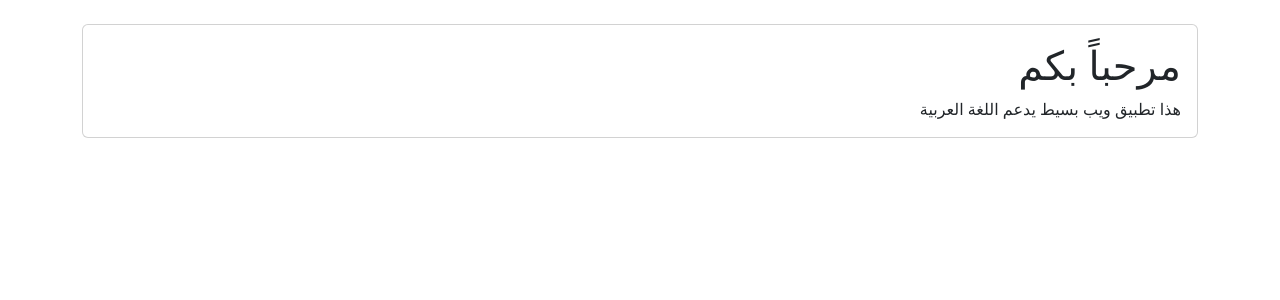
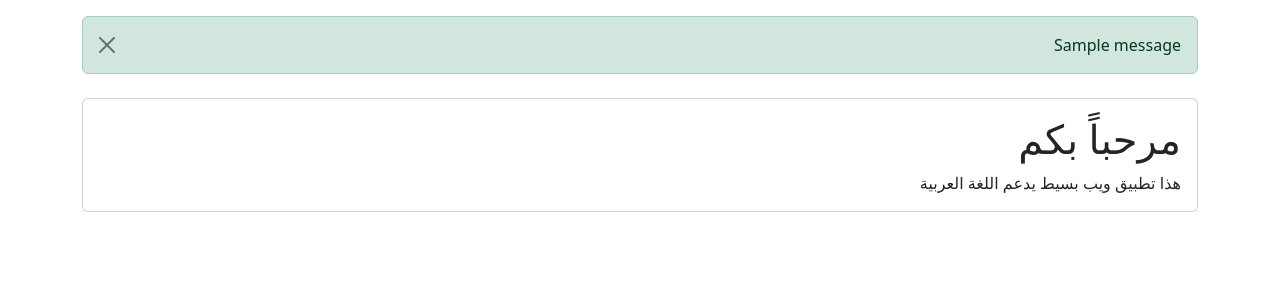
Before and after one commit to Djellal/ceilapp-flask, a Flask app: page / in a window 1280 px wide. Shown: the part 56-356 px from the top of the page. Run offline with Flask 3, Linux system fonts and the light colour scheme; tables that the repository leaves empty hold one stand-in row (values such as "Sample post"); one stand-in notice (Sample message) is shown.

Commit message:
when registering a new user, show notification of success or failure

```diff
--- a/app.py
+++ b/app.py
@@ -42,12 +42,19 @@ def register():
         return redirect(url_for('home'))
     form = RegistrationForm()
     if form.validate_on_submit():
-        user = User(username=form.username.data, email=form.email.data)
-        user.set_password(form.password.data)
-        db.session.add(user)
-        db.session.commit()
-        flash('تم التسجيل بنجاح!')
-        return redirect(url_for('login'))
+        try:
+            user = User(username=form.username.data, email=form.email.data)
+            user.set_password(form.password.data)
+            db.session.add(user)
+            db.session.commit()
+            flash('تم التسجيل بنجاح! يمكنك الآن تسجيل الدخول', 'success')
+            return redirect(url_for('login'))
+        except Exception as e:
+            db.session.rollback()
+            flash('حدث خطأ أثناء التسجيل. الرجاء المحاولة مرة أخرى', 'error')
+    for field, errors in form.errors.items():
+        for error in errors:
+            flash(f'{getattr(form, field).label.text}: {error}', 'error')
     return render_template('register.html', form=form)
 
 @app.route('/logout')
--- a/templates/base.html
+++ b/templates/base.html
@@ -45,6 +45,19 @@
         </div>
     </nav>
 
+    <!-- Add this right after the navbar, before the main content container -->
+    <div class="container mt-3">
+        {% with messages = get_flashed_messages(with_categories=true) %}
+            {% if messages %}
+                {% for category, message in messages %}
+                    <div class="alert alert-{{ 'success' if category == 'success' else 'danger' }} alert-dismissible fade show" role="alert">
+                        {{ message }}
+                        <button type="button" class="btn-close" data-bs-dismiss="alert" aria-label="Close"></button>
+                    </div>
+                {% endfor %}
+            {% endif %}
+        {% endwith %}
+    </div>
     <div class="container mt-4">
         {% block content %}{% endblock %}
     </div>
```
